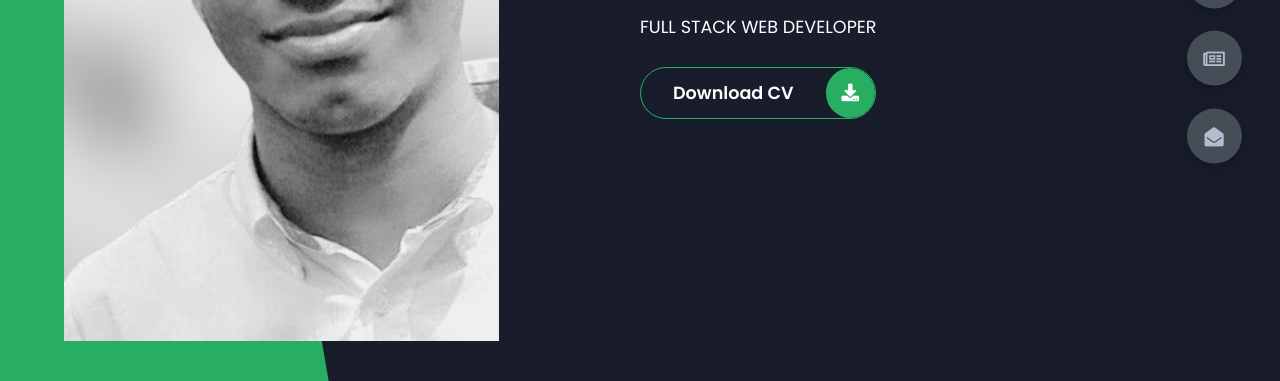
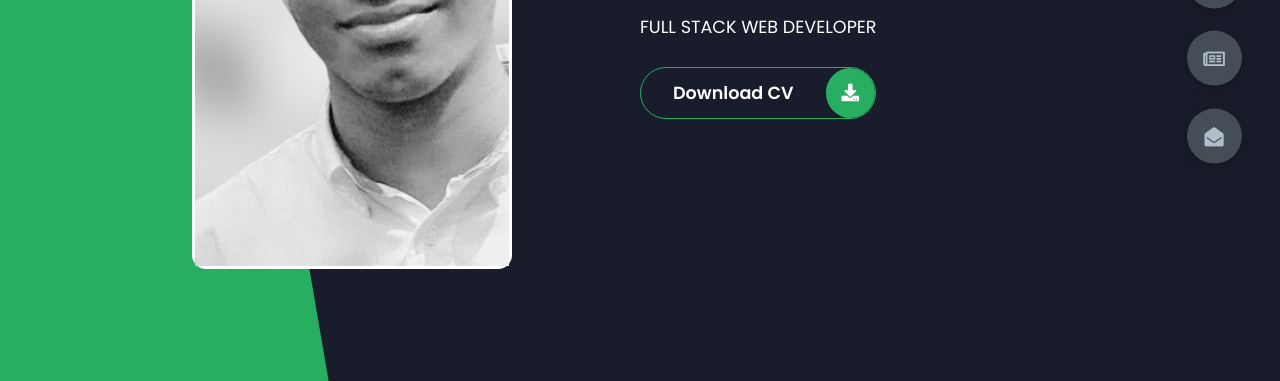
Before and after one commit to smhasnat01/My-Portfolio, a plain HTML site: page index.html in a window 1280 px wide. Shown: the part 419-800 px from the top of the page. Drawn offline with Linux system fonts and the light colour scheme.

Commit message:
Change image styles

```diff
--- a/styles/styles.css
+++ b/styles/styles.css
@@ -172,9 +172,10 @@ section {
 }
 .header-content .left-header .image {
   border-radius: var(--br-sm-2);
-  height: 90%;
-  width: 68%;
-  margin-left: 4rem;
+  height: 72%;
+  width: 50%;
+  border: solid;
+  margin-left: 12rem;
   background-color: var(--color-black);
   transition: all 0.4s ease-in-out;
 }
```
